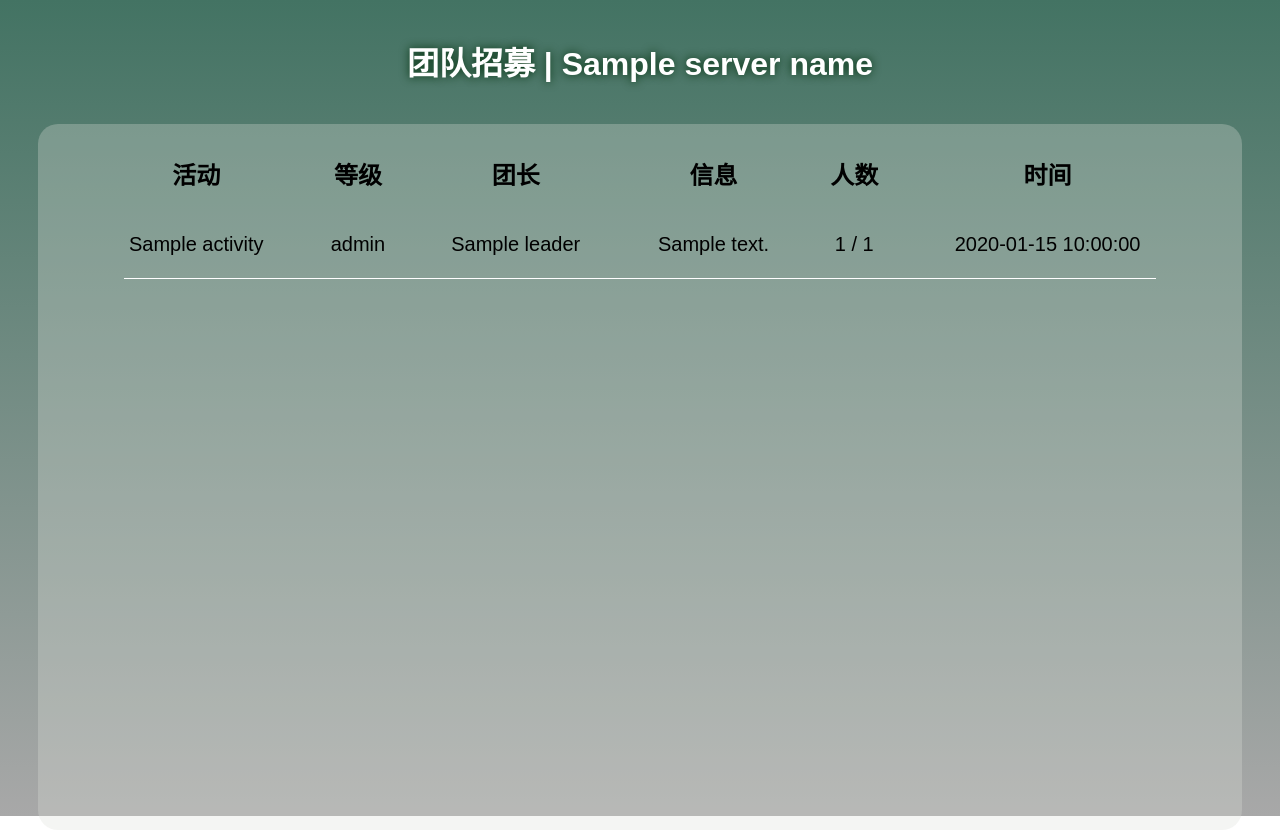
After one commit to Kaibo-He/JX3QQbot, a Python web app: template templates/team_card.html in a window 1280 px wide. The commit adds this page. Run offline with Jinja, Linux system fonts and the light colour scheme; the template is opened without the code that fills it: most values are stand-ins (such as "Sample title", 1, 10 or a date in 2020).

Commit message:
团队招募

```diff
--- a/handlers/command_map.py
+++ b/handlers/command_map.py
@@ -10,6 +10,7 @@ from handlers.trade_handler import handle_trade_card
 from handlers.gold_price_handler import handle_gold_price
 from handlers.achievement_handler import handle_role_achievement
 from handlers.luck_handler import handle_luck_card
+from handlers.team_search_handler import handle_team_search
 
 command_map = {
     "开服": handle_open_server_query,
@@ -33,5 +34,8 @@ command_map = {
     "解谜": get_current_quarter_result,
     "资历": handle_role_achievement,
     "资历分布": handle_role_achievement,
-    "奇遇": handle_luck_card
+    "奇遇": handle_luck_card,
+    "奇遇记录": handle_luck_card,
+    "招募": handle_team_search,
+    "团队招募": handle_team_search,
 }
--- a/handlers/luck_handler.py
+++ b/handlers/luck_handler.py
@@ -83,7 +83,7 @@ async def handle_luck_card(content: str):
 
     if len(parts) < 2:
         return {
-            "content": "格式错误，如需查询奇遇记录请输入：\n奇遇 角色id [区服]"
+            "content": "格式错误，如需查询奇遇记录请输入：\n奇遇/奇遇记录 角色id [区服]"
         }
     name = parts[1]
     server = parts[2] if len(parts) >= 3 else DEFAULT_SERVER
--- a/templates/achievement_dungeons.html
+++ b/templates/achievement_dungeons.html
@@ -2,7 +2,7 @@
 <html lang="zh-CN">
 <head>
   <meta charset="UTF-8">
-  <title>资历总览</title>
+  <title>资历总览-秘境</title>
   <style>
     body {
       font-family: sans-serif;
--- a/templates/achievement_map.html
+++ b/templates/achievement_map.html
@@ -2,7 +2,7 @@
 <html lang="zh-CN">
 <head>
   <meta charset="UTF-8">
-  <title>资历总览</title>
+  <title>资历总览-地图</title>
   <style>
     body {
       font-family: sans-serif;
--- a/templates/equip_card.html
+++ b/templates/equip_card.html
@@ -2,7 +2,7 @@
 <html lang="zh-CN">
 <head>
   <meta charset="UTF-8">
-  <title>角色装备展示卡</title>
+  <title>角色装备</title>
   <style>
     body {
       font-family: sans-serif;
--- a/templates/luck_card.html
+++ b/templates/luck_card.html
@@ -2,7 +2,7 @@
 <html lang="zh-CN">
 <head>
   <meta charset="UTF-8">
-  <title>资历总览</title>
+  <title>奇遇记录</title>
   <style>
     body {
       font-family: sans-serif;
--- /dev/null
+++ b/templates/team_card.html
@@ -0,0 +1,119 @@
+<!DOCTYPE html>
+<html lang="zh-CN">
+<head>
+  <meta charset="UTF-8">
+  <title>团队招募</title>
+  <style>
+    body {
+      font-family: sans-serif;
+      height: 100vh;
+      overflow: hidden;
+      background: linear-gradient(to bottom, #437363, #A8A8A8);
+      background-repeat: no-repeat;
+      background-size: 100% 100%;
+      padding: 30px;
+      box-sizing: border-box;
+    }
+
+    .header {
+      display: flex;
+      align-items: center;
+      justify-content: center;
+      padding-bottom: 20px;
+      margin-bottom: 20px;
+      color: white;
+    }
+
+    .header .title h1 {
+      margin: 0;
+      font-size: 32px;
+      text-shadow: 0 0 10px #022F0B;
+    }
+
+    .records {
+      margin-bottom: 50px;
+      background-color: rgba(217, 222, 216, 0.3);
+      border-radius: 20px;
+      justify-content: center;
+      height: 90%;
+      padding: 20px;
+    }
+
+    .records table{
+      width: 95%;
+      border-collapse: collapse;
+      justify-content: center;
+      align-items: center;
+      margin: 0 auto;
+    }
+
+    .records th {
+      font-size: 24px;
+      justify-content: center;
+    }
+
+    .records tr.divider td {
+      padding: 10px;
+      height: 1px;
+    }
+
+    .records tr.divider td::before {
+      content: "";
+      display: block;
+      width: 95%;
+      margin: 0 auto;
+      height: 1px;
+      background-color: white;
+    }
+
+    .records tr:first-child th {
+      padding-bottom: 30px;
+    }
+
+    .records td, .records th {
+      padding: 12px 10px;
+    }
+
+    .info {
+      font-size: 20px;
+      justify-content: center;
+      text-align: center;
+    }
+
+  </style>
+</head>
+<body>
+  <div class="header">
+    <div class="title">
+      <h1>团队招募 | {{ server_name }}</h1>
+    </div>
+  </div>
+
+  <div class="records">
+    <table>
+      <tr>
+        <th>活动</th>
+        <th>等级</th>
+        <th>团长</th>
+        <th>信息</th>
+        <th>人数</th>
+        <th>时间</th>
+      </tr>
+      {% for item in item_list %}
+      <tr>
+        <td class="info">{{ item.activity }}</td>
+        <td class="info">{{ item.level }}</td>
+        <td class="info">{{ item.leader }}</td>
+        <td class="info">{{ item.content }}</td>
+        <td class="info">{{ item.number }} / {{ item.maxNumber }}</td>
+        <td class="info">{{ item.time }}</td>
+      </tr>
+      <tr class="divider">
+        <td colspan="6"></td>
+      </tr>
+      {% endfor %}
+    </table>
+  </div>
+
+</body>
+</html>
--- a/utils/html_to_image.py
+++ b/utils/html_to_image.py
@@ -47,6 +47,7 @@ async def render_html_to_adapted_image(
     html: str,
     output_path: str,
     min_height: int = 1800,
+    width: int = 960,
     to_base64: bool = False,
     quality: int = 80,
     max_size_kb: int = 2048  # 限制最大文件大小（单位 KB）
@@ -65,7 +66,7 @@ async def render_html_to_adapted_image(
 
         content_height = await page.evaluate("document.documentElement.scrollHeight")
         final_height = max(min_height, content_height)
-        await page.set_viewport_size({"width": 960, "height": final_height})
+        await page.set_viewport_size({"width": width, "height": final_height})
 
         # 先截图为 PNG（无损）
         temp_png_path = os.path.join(tmpdir, "initial.png")
```
Also changed, not shown: api/jx3api.py (+30 -0 lines), handlers/team_search_handler.py (added, +66 -0 lines).
